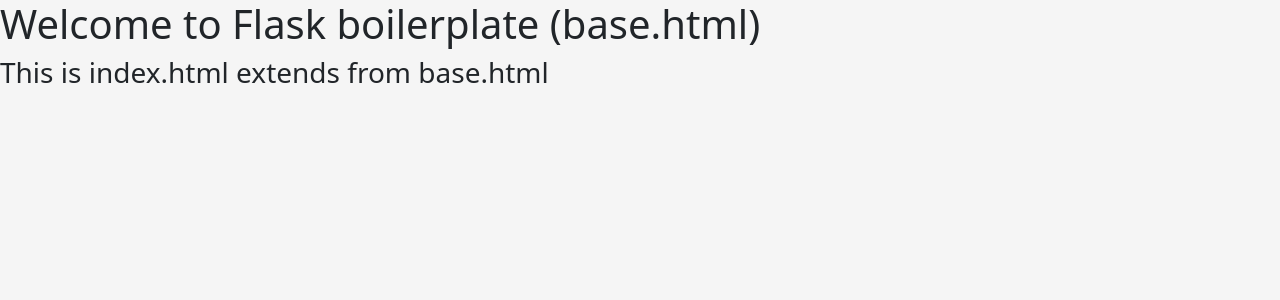
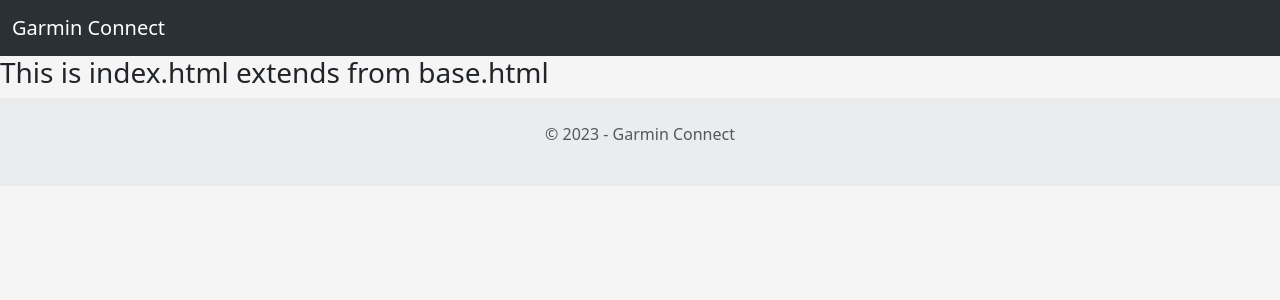
Before and after one commit to nohaelgendy/flask-garminconnect, a Flask app: page / in a window 1280 px wide. Shown: the top 300 px of the page. Run offline with Flask 2, Linux system fonts and the light colour scheme.

Commit message:
add header and footer to base.html

```diff
--- a/templates/base.html
+++ b/templates/base.html
@@ -4,14 +4,25 @@
     <meta charset="UTF-8">
     <meta name="viewport" content="width=device-width, initial-scale=1.0">
     <meta http-equiv="X-UA-Compatible" content="ie=edge">
-    <title>Flask boilerplate</title>
+    <title>Garmin Connect Example</title>
     <link href="https://cdn.jsdelivr.net/npm/bootstrap@5.3.0-alpha3/dist/css/bootstrap.min.css" rel="stylesheet" integrity="sha384-KK94CHFLLe+nY2dmCWGMq91rCGa5gtU4mk92HdvYe+M/SXH301p5ILy+dN9+nJOZ" crossorigin="anonymous">
     <link rel="stylesheet" href="{{ url_for('static', filename='style.css') }}">
     {% block head %}{% endblock %}
   </head>
   <body>
-    <h1>Welcome to Flask boilerplate (base.html)</h1>
+    <header>
+      <nav class="navbar bg-body-tertiary" data-bs-theme="dark">
+        <div class="container-fluid">
+          <a class="navbar-brand" href="#">Garmin Connect</a>
+        </div>
+      </nav>
+    </header>
     {% block body %}{% endblock %}
+    <footer class="text-center bg-light text-muted">
+      <div class="py-4" style="background-color: rgba(0, 0, 0, 0.05);">
+        <p>&copy; 2023 - Garmin Connect</p>
+      </div>
+    </footer>
     <script src="{{ url_for('static', filename='script.js') }}"></script>
     <script src="https://cdn.jsdelivr.net/npm/bootstrap@5.3.0-alpha3/dist/js/bootstrap.bundle.min.js" integrity="sha384-ENjdO4Dr2bkBIFxQpeoTz1HIcje39Wm4jDKdf19U8gI4ddQ3GYNS7NTKfAdVQSZe" crossorigin="anonymous"></script>
   </body>
```
